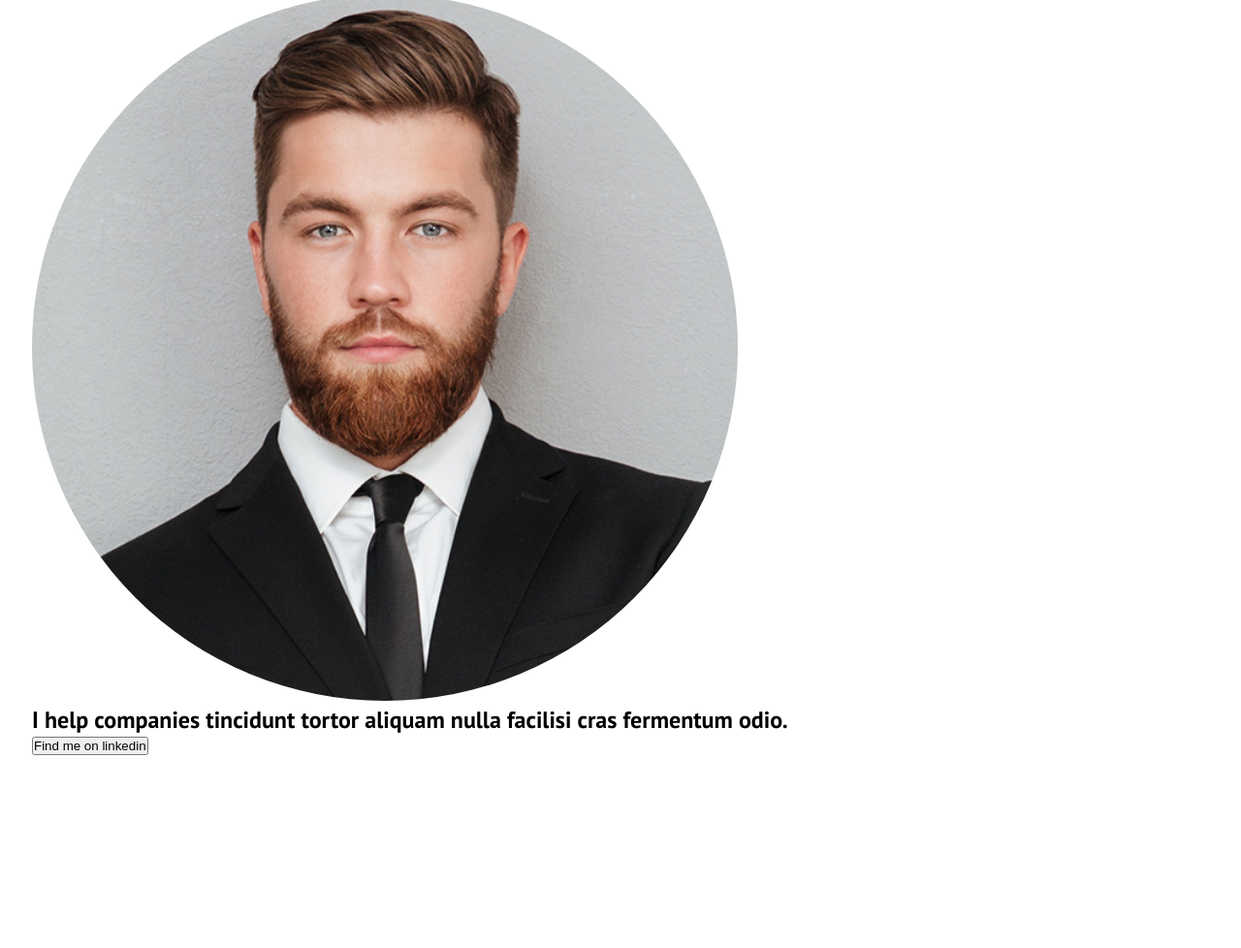
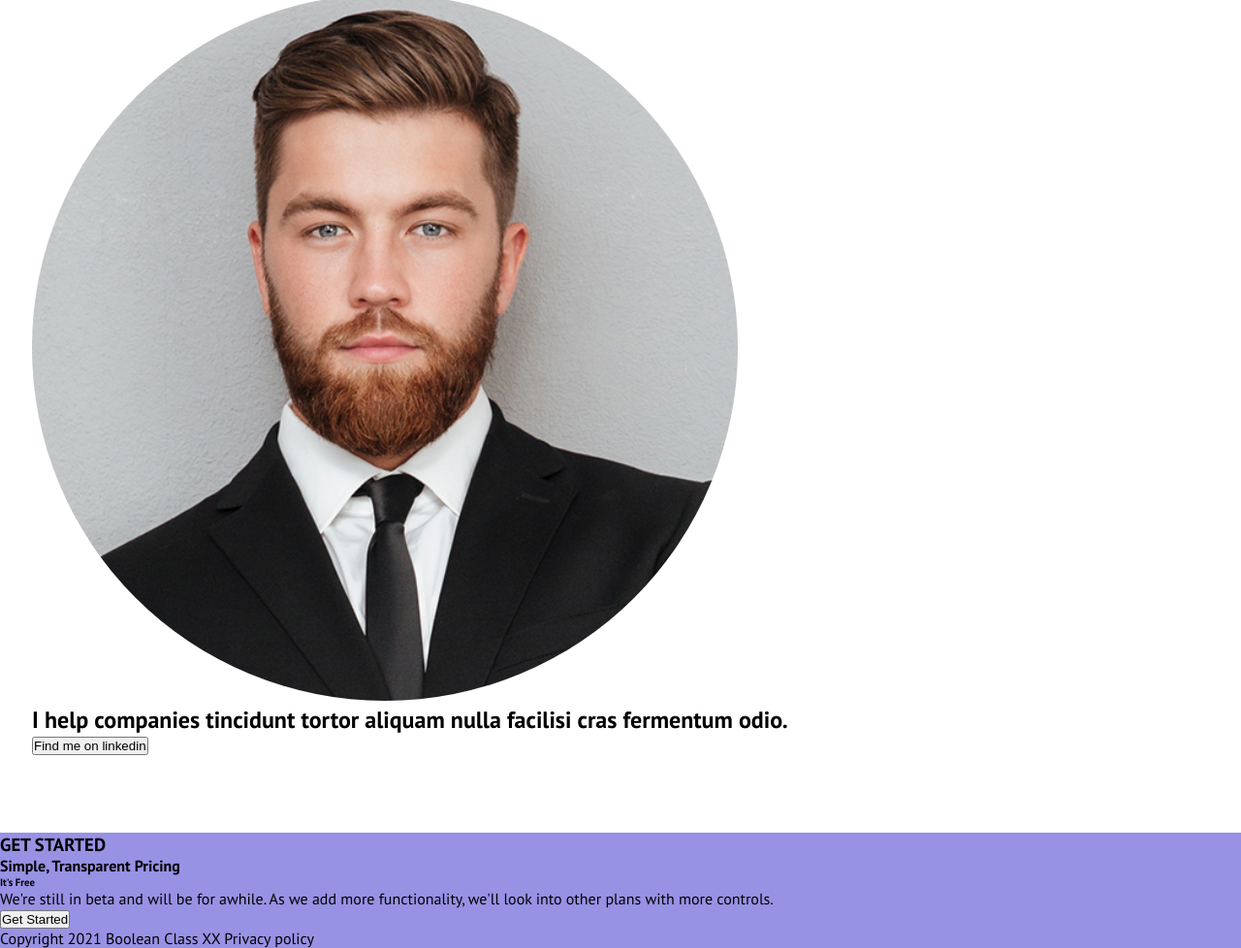
Before and after one commit to michele-pupo/htmlcss-responsive-layout, a plain HTML site: page index.html in a window 1280 px wide. Shown: the part 7560-8538 px from the top of the page at 97% size. Before the commit the page ends 8419 px from the top, so only its background shows below. Drawn offline with Linux system fonts and the light colour scheme.

Commit message:
end stylization section get sturted

```diff
--- a/css/style.css
+++ b/css/style.css
@@ -251,6 +251,9 @@ nav {
 
 
 /* inizio sexione get sturted */
+.container-sturted{
+    background-color: #9792e4;
+}
 /* fine sezione get sturted */
 
 
--- a/index.html
+++ b/index.html
@@ -285,7 +285,19 @@
 
     <!-- inizio sezione get started -->
     <section>
-
+        <div class="container-sturted">
+            <h3>GET STARTED</h3>
+            <h4>Simple, Transparent Pricing</h4>
+            <h6>It's Free</h6>
+            <p>
+                We're still in beta and will be for awhile. As we add more functionality,
+                we'll look into other plans with more controls.
+            </p>
+            <button>Get Started</button>
+            <p>
+                Copyright 2021 Boolean Class XX Privacy policy
+            </p>
+        </div>
     </section>
     <!-- fine sezione get started -->
 
```
